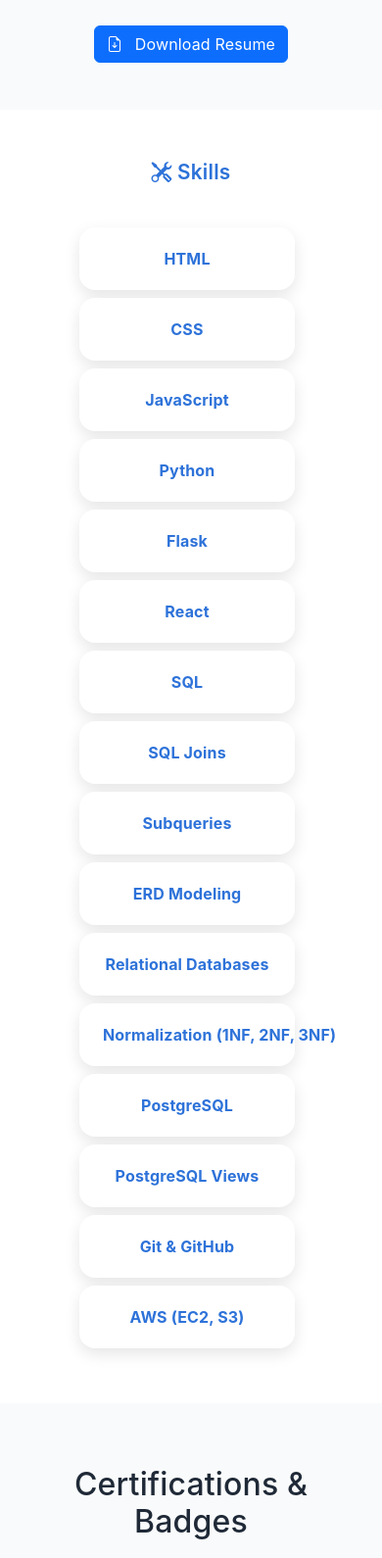
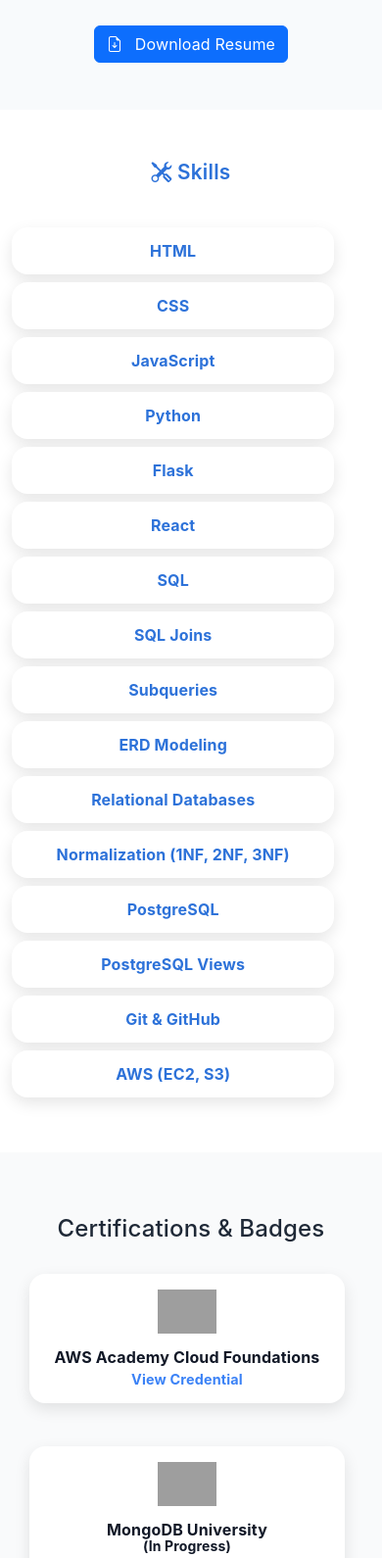
Before and after one commit to tmaster001/tlindor-portfolio, a Flask app: page / in a window 390 px wide. Shown: the part 815-2405 px from the top of the page at 98% size. Run offline with Flask 3, Linux system fonts and the light colour scheme; grey boxes are pictures that could not be loaded.

Commit message:
Improve certifications section responsiveness and layout

```diff
--- a/static/style.css
+++ b/static/style.css
@@ -252,7 +252,12 @@
   box-shadow: 0 6px 16px rgba(0, 0, 0, 0.1);
   padding: 1.5rem;
   width: 220px;
+  max-width: 90vw;
   transition: transform 0.3s ease;
+  text-align: center;
+  display: flex;
+  flex-direction: column;
+  align-items: center;
 }
 
 .badge:hover {
@@ -280,3 +285,19 @@
 .badge a:hover {
   text-decoration: underline;
 }
+
+/* Responsive behavior for smaller screens */
+@media (max-width: 480px) {
+  .badge {
+    width: 90%;
+    padding: 1rem;
+  }
+
+  .badge img {
+    width: 60px;
+  }
+
+  .certifications h2 {
+    font-size: 1.5rem;
+  }
+}
```
